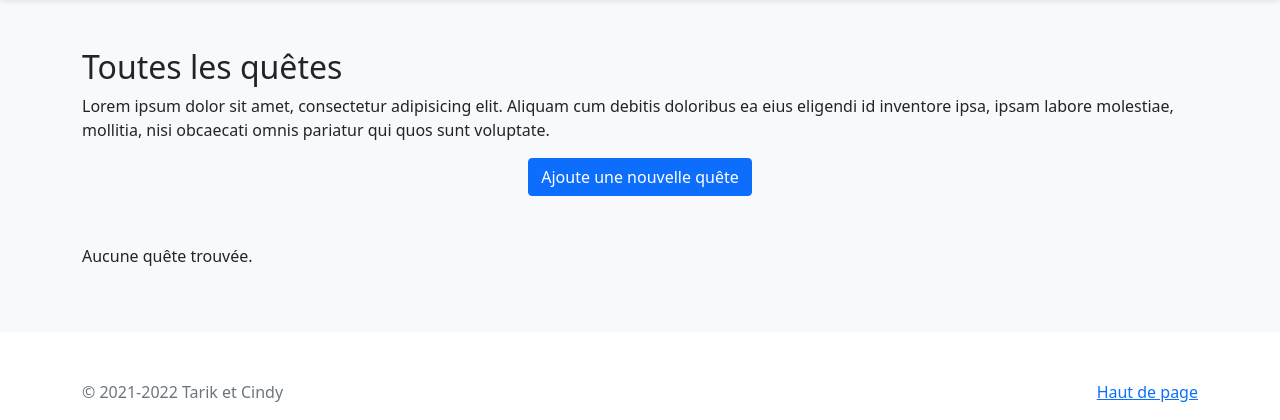
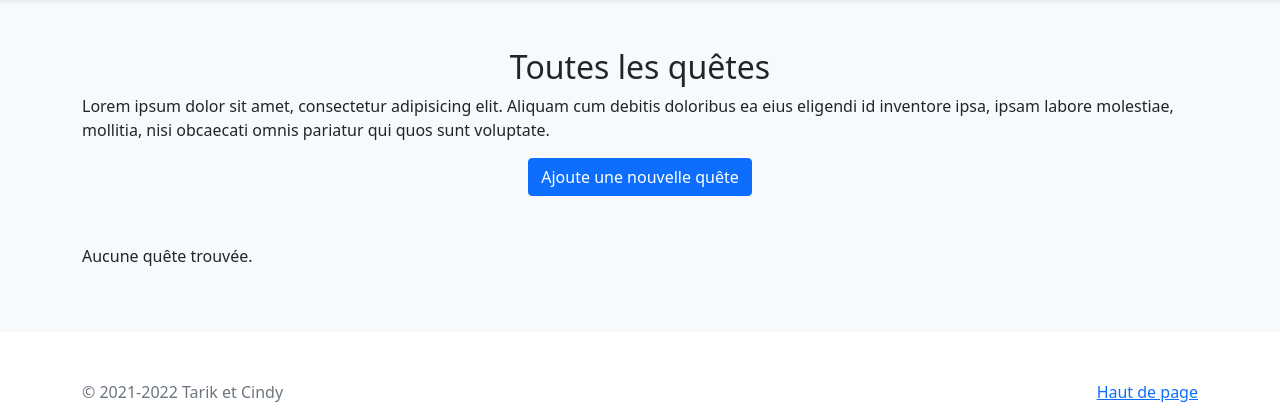
Before and after one commit to erysfoly/Here-O, a Symfony app: template templates/quest/index.html.twig in a window 1280 px wide. Shown: the part 82-502 px from the top of the page. Run offline with Twig, Linux system fonts and the light colour scheme; the template is opened without the code that fills it, so the values that code supplies are empty; some libraries are stand-ins or nearby versions.

Commit message:
CDA-87 fix display + form display

```diff
--- a/public/css/style.css
+++ b/public/css/style.css
@@ -1,3 +1,10 @@
+/** Global CSS **/
+h2,h3 {
+    text-align: center;
+}
+
+/** New quest form **/
+
 #new_quest_form_picture .form-check {
     padding: 0.2em;
 }
--- a/templates/quest/new.html.twig
+++ b/templates/quest/new.html.twig
@@ -18,7 +18,7 @@
     <div class="container">
         <h2>Crée une quête</h2>
 
-        <div class="w-50 m-auto">
+        <div class="w-50 mx-auto pt-4">
             {% if is_granted('IS_AUTHENTICATED_FULLY') %}
                 {{ form_start(form) }}
 
```
